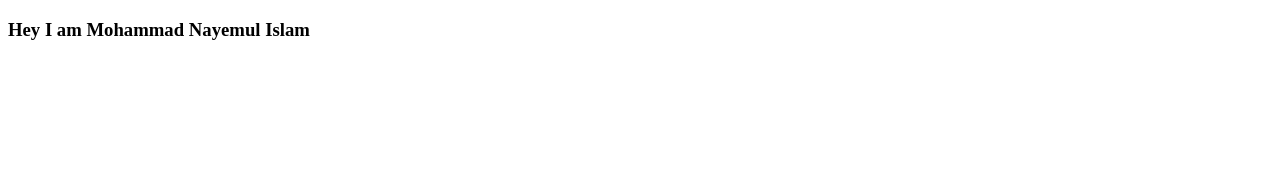
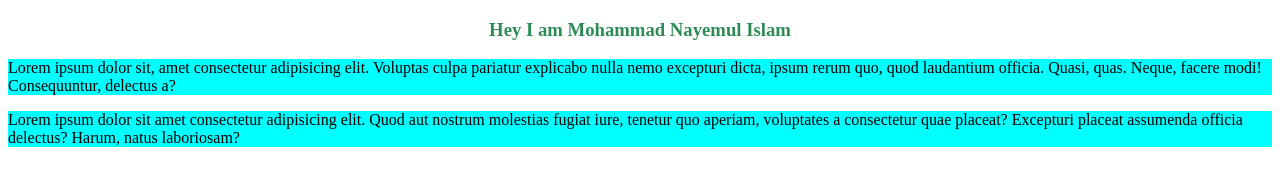
Before and after one commit to Nayemul-Islam/practice1, a plain HTML site: page index.html in a window 1280 px wide. Drawn offline with Linux system fonts and the light colour scheme.

Commit message:
Second Try

```diff
--- a/index.html
+++ b/index.html
@@ -4,8 +4,13 @@
     <meta charset="UTF-8">
     <meta name="viewport" content="width=device-width, initial-scale=1.0">
     <title>Start To Development Journey</title>
+    <link rel="stylesheet" href="style.css">
 </head>
 <body>
     <h3>Hey I am Mohammad Nayemul Islam</h3>
+    <p>Lorem ipsum dolor sit, amet consectetur adipisicing elit. Voluptas culpa pariatur explicabo nulla nemo excepturi dicta, ipsum rerum quo, quod laudantium officia. Quasi, quas. Neque, facere modi! Consequuntur, delectus a?</p>
+    <p>
+        Lorem ipsum dolor sit amet consectetur adipisicing elit. Quod aut nostrum molestias fugiat iure, tenetur quo aperiam, voluptates a consectetur quae placeat? Excepturi placeat assumenda officia delectus? Harum, natus laboriosam?
+    </p>
 </body>
 </html>
--- /dev/null
+++ b/style.css
@@ -0,0 +1,8 @@
+h3{
+    color: seagreen;
+    text-align: center
+}
+p{
+    background-color: aqua;
+
+}
```
